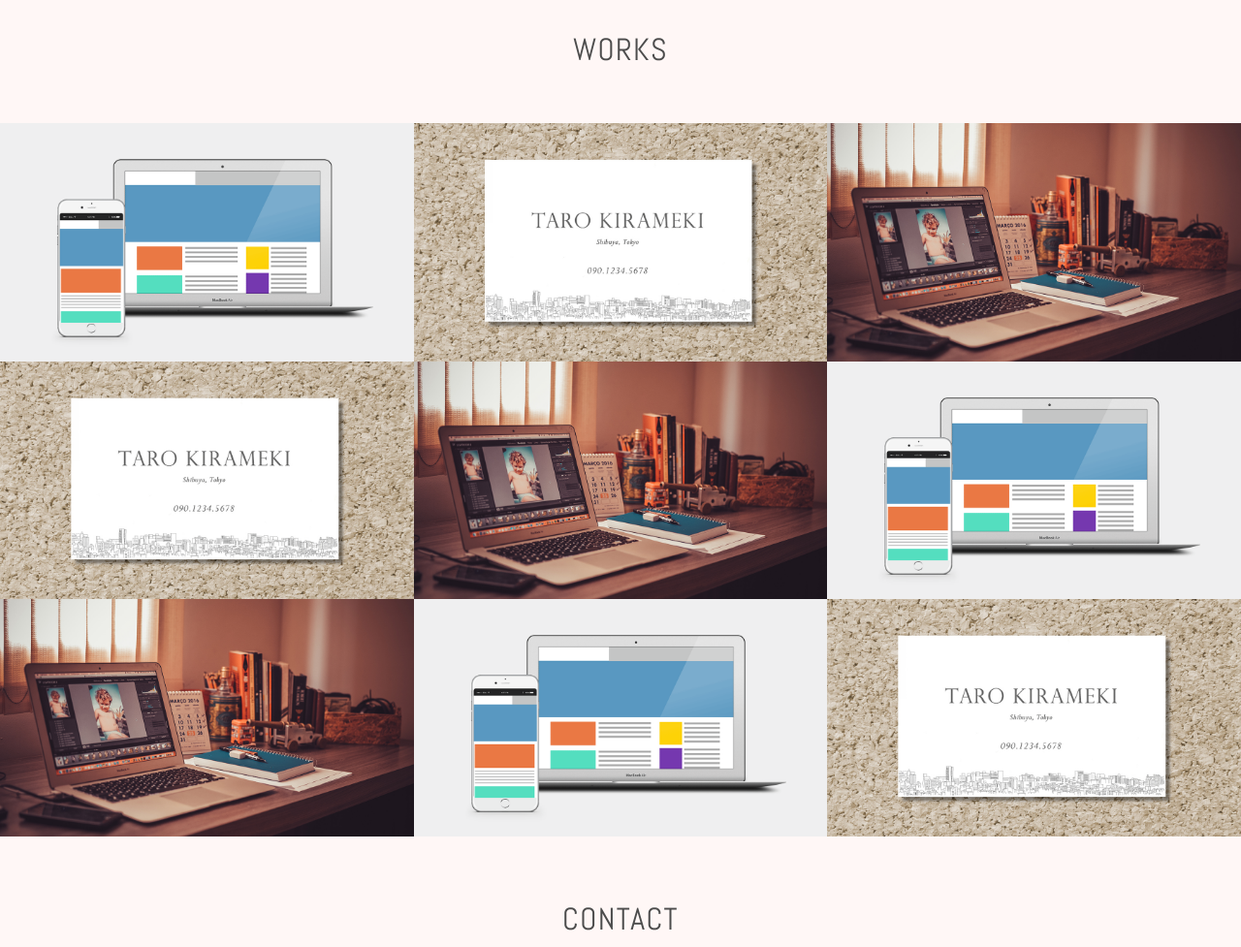
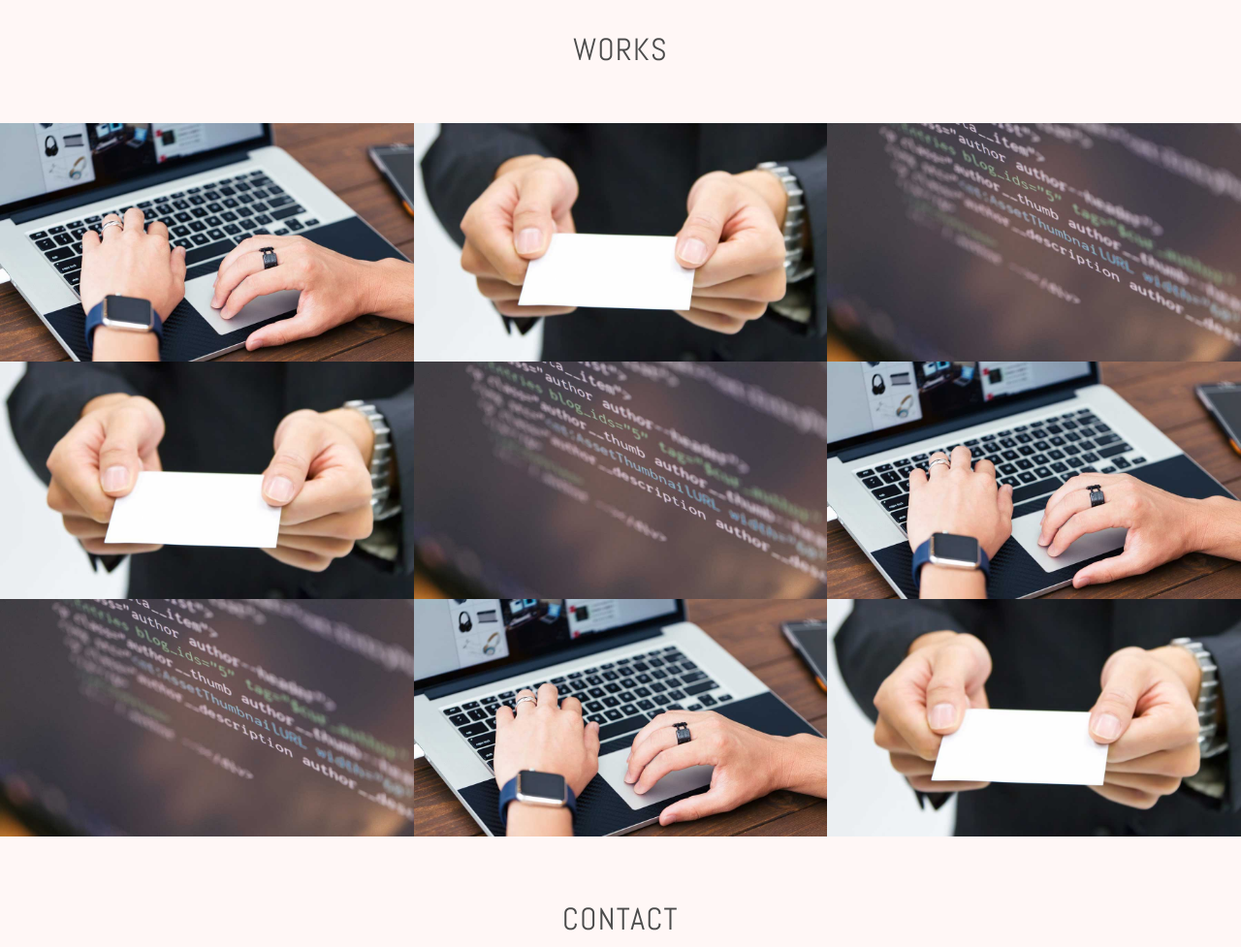
Before and after one commit to ayakasudo/ayakasudo.github.io, a plain HTML site: page index.html in a window 1280 px wide. Shown: the part 1020-1997 px from the top of the page at 97% size. Drawn offline with nearby package versions, Linux system fonts and the light colour scheme.

Commit message:
third commit

```diff
--- a/index.html
+++ b/index.html
@@ -12,7 +12,7 @@
   <body><!--header-->
     <header><a href="#contact" class="button-contact"><i aria-label="お問い合わせ" class="fa fa-envelope-o"></i></a>
       <div class="profile">
-        <h1 class="site-title abel uppercase text-center">Web Designer <span>Hanako Kirameki</span></h1><img src="./images/img_profile.jpg" alt="プロフィール写真" width="140" height="140" class="block-center profile-icon">
+        <h1 class="site-title abel uppercase text-center">Web Designer <span>Hanako Kirameki</span></h1><img src="./images/img_profile2.jpg" alt="プロフィール写真" width="140" height="140" class="block-center profile-icon">
         <p>東京都在住のWebデザイナー、きらめき花子です。オンラインスクールでWeb制作について学び、一人前のWebデザイナーを目指し修行中です。足りないWeb制作の技術や知識を身につけ、誰もが使いやすいWebサイトの作成を目標にしています。</p>
       </div>
     </header><!--contents-->
@@ -36,55 +36,55 @@
       </section><!--works-->
       <section id="works">
         <h2 class="text-center">Works</h2>
-        <div class="works-box"><a href="#"><img src="./images/img_work_site.png" alt="株式会社きらめき コーポレートサイト様 Webサイトデザイン">
+        <div class="works-box"><a href="#"><img src="./images/site2.jpg" alt="株式会社きらめき コーポレートサイト様 Webサイトデザイン">
             <div class="works-box-inner">
               <div class="text-center">
                 <h3>株式会社きらめき コーポレートサイト</h3><small>2016.04.20</small><span class="button-readmore">Read More</span>
               </div>
             </div></a></div>
-        <div class="works-box"><a href="#"><img src="./images/img_work_card.jpg" alt="きらめき花子様 名刺デザイン">
+        <div class="works-box"><a href="#"><img src="./images/meishi2.jpg" alt="きらめき花子様 名刺デザイン">
             <div class="works-box-inner">
               <div class="text-center">
                 <h3>きらめき花子様 名刺</h3><small>2016.04.20</small><span class="button-readmore">Read More</span>
               </div>
             </div></a></div>
-        <div class="works-box"><a href="#"><img src="./images/img_work_blog.jpg" alt="WordPressオリジナルテーマ">
+        <div class="works-box"><a href="#"><img src="./images/blog2.jpg" alt="WordPressオリジナルテーマ">
             <div class="works-box-inner">
               <div class="text-center">
                 <h3>ブログデザイン</h3><small>2016.04.20</small><span class="button-readmore">Read More</span>
               </div>
             </div></a></div>
-        <div class="works-box"><a href="#"><img src="./images/img_work_card.jpg" alt="きらめき花子様 名刺デザイン">
+        <div class="works-box"><a href="#"><img src="./images/meishi2.jpg" alt="きらめき花子様 名刺デザイン">
             <div class="works-box-inner">
               <div class="text-center">
                 <h3>きらめき花子様 名刺</h3><small>2016.04.20</small><span class="button-readmore">Read More</span>
               </div>
             </div></a></div>
-        <div class="works-box"><a href="#"><img src="./images/img_work_blog.jpg" alt="WordPressオリジナルテーマ">
+        <div class="works-box"><a href="#"><img src="./images/blog2.jpg" alt="WordPressオリジナルテーマ">
             <div class="works-box-inner">
               <div class="text-center">
                 <h3>ブログデザイン</h3><small>2016.04.20</small><span class="button-readmore">Read More</span>
               </div>
             </div></a></div>
-        <div class="works-box"><a href="#"><img src="./images/img_work_site.png" alt="株式会社きらめき コーポレートサイト様 Webサイトデザイン">
+        <div class="works-box"><a href="#"><img src="./images/site2.jpg" alt="株式会社きらめき コーポレートサイト様 Webサイトデザイン">
             <div class="works-box-inner">
               <div class="text-center">
                 <h3>株式会社きらめき コーポレートサイト</h3><small>2016.04.20</small><span class="button-readmore">Read More</span>
               </div>
             </div></a></div>
-        <div class="works-box"><a href="#"><img src="./images/img_work_blog.jpg" alt="WordPressオリジナルテーマ">
+        <div class="works-box"><a href="#"><img src="./images/blog2.jpg" alt="WordPressオリジナルテーマ">
             <div class="works-box-inner">
               <div class="text-center">
                 <h3>ブログデザイン</h3><small>2016.04.20</small><span class="button-readmore">Read More</span>
               </div>
             </div></a></div>
-        <div class="works-box"><a href="#"><img src="./images/img_work_site.png" alt="株式会社きらめき コーポレートサイト様 Webサイトデザイン">
+        <div class="works-box"><a href="#"><img src="./images/site2.jpg" alt="株式会社きらめき コーポレートサイト様 Webサイトデザイン">
             <div class="works-box-inner">
               <div class="text-center">
                 <h3>株式会社きらめき コーポレートサイト</h3><small>2016.04.20</small><span class="button-readmore">Read More</span>
               </div>
             </div></a></div>
-        <div class="works-box"><a href="#"><img src="./images/img_work_card.jpg" alt="きらめき花子様 名刺デザイン">
+        <div class="works-box"><a href="#"><img src="./images/meishi2.jpg" alt="きらめき花子様 名刺デザイン">
             <div class="works-box-inner">
               <div class="text-center">
                 <h3>きらめき花子様 名刺</h3><small>2016.04.20</small><span class="button-readmore">Read More</span>
```
Also changed, not shown: images/blog2.jpg (added), images/img_profile2.jpg (added), images/meishi2.jpg (added), images/site2.jpg (added).
